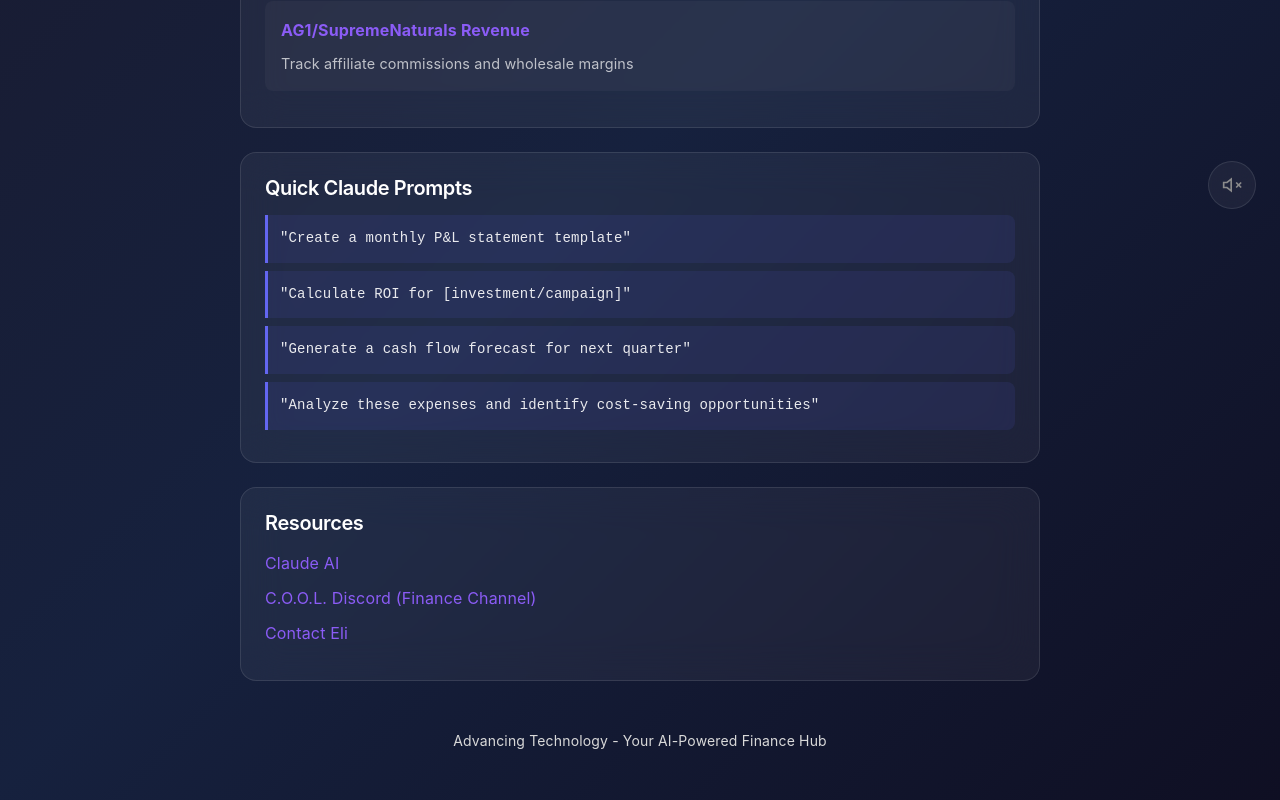
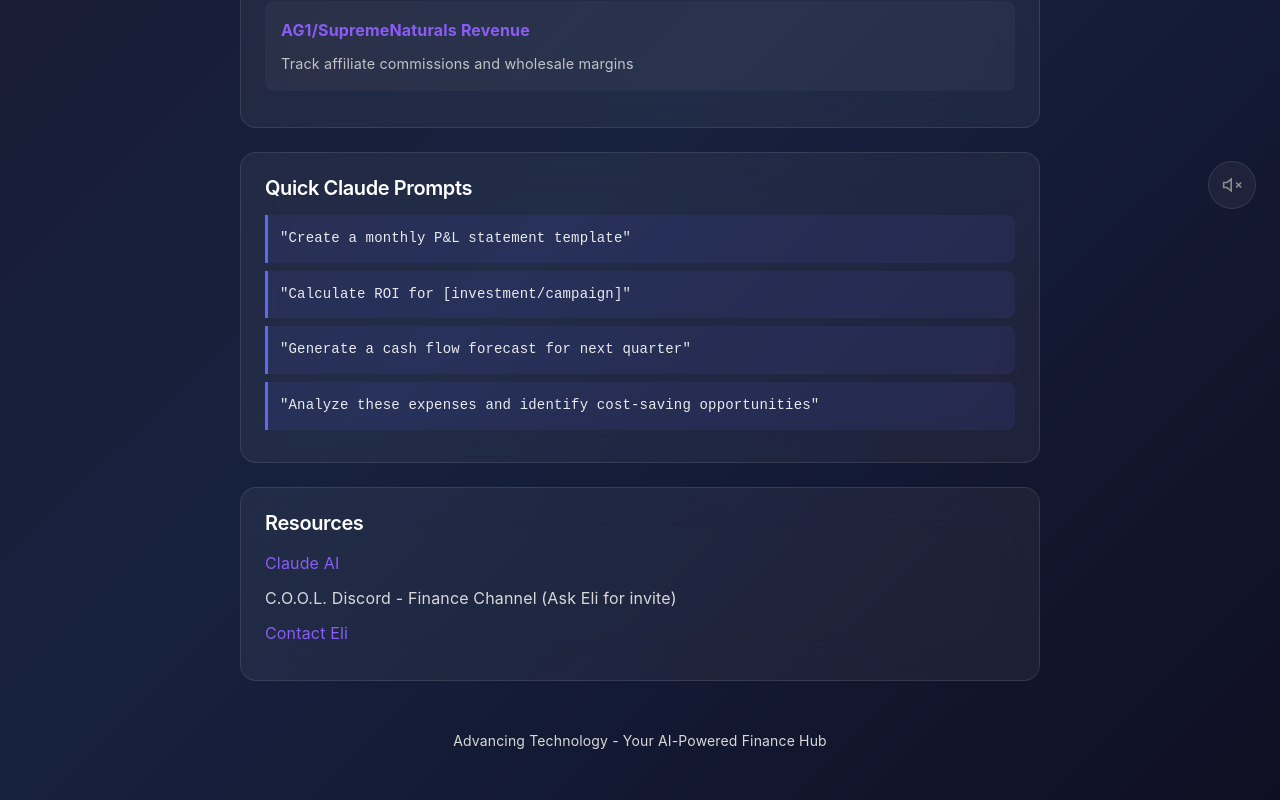
Before and after one commit to Ai-Eli-ML/elijahbrown.info, a Next.js app: page /cfo in a window 1280 px wide. Shown: the part 567-1367 px from the top of the page. Built offline with nearby package versions, Linux system fonts and the light colour scheme.

Commit message:
fix: Fix remaining Discord link in CFO page
Co-Authored-By: Claude Opus 4.5 <noreply@anthropic.com>

```diff
--- a/src/app/cfo/page.tsx
+++ b/src/app/cfo/page.tsx
@@ -45,7 +45,7 @@ export default function CFOPage() {
             <h2>Resources</h2>
             <ul className={styles.linkList}>
               <li><a href="https://claude.ai" target="_blank" rel="noopener noreferrer">Claude AI</a></li>
-              <li><a href="https://discord.gg/cool" target="_blank" rel="noopener noreferrer">C.O.O.L. Discord (Finance Channel)</a></li>
+              <li><span>C.O.O.L. Discord - Finance Channel (Ask Eli for invite)</span></li>
               <li><a href="/contact" target="_blank" rel="noopener noreferrer">Contact Eli</a></li>
             </ul>
           </div>
```
